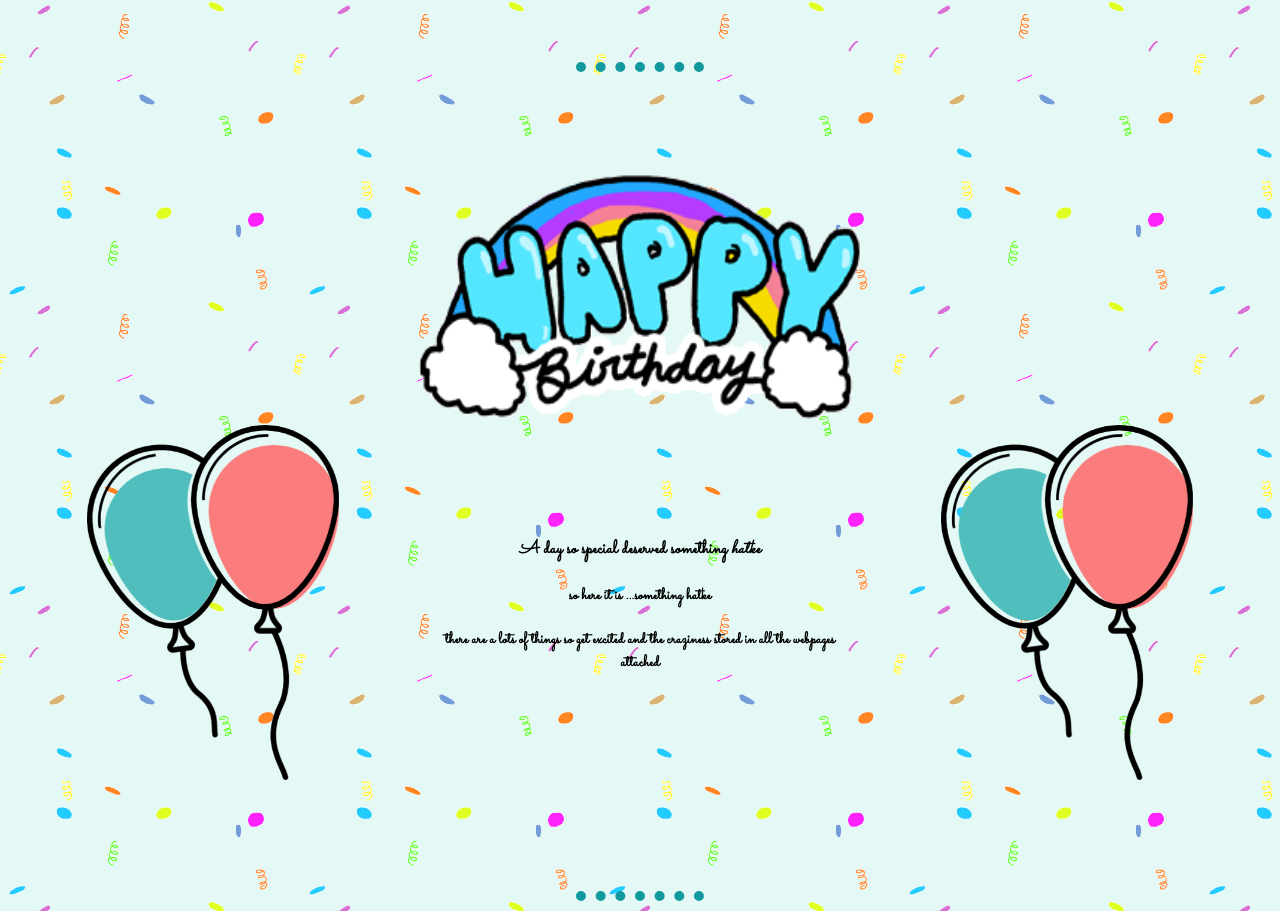
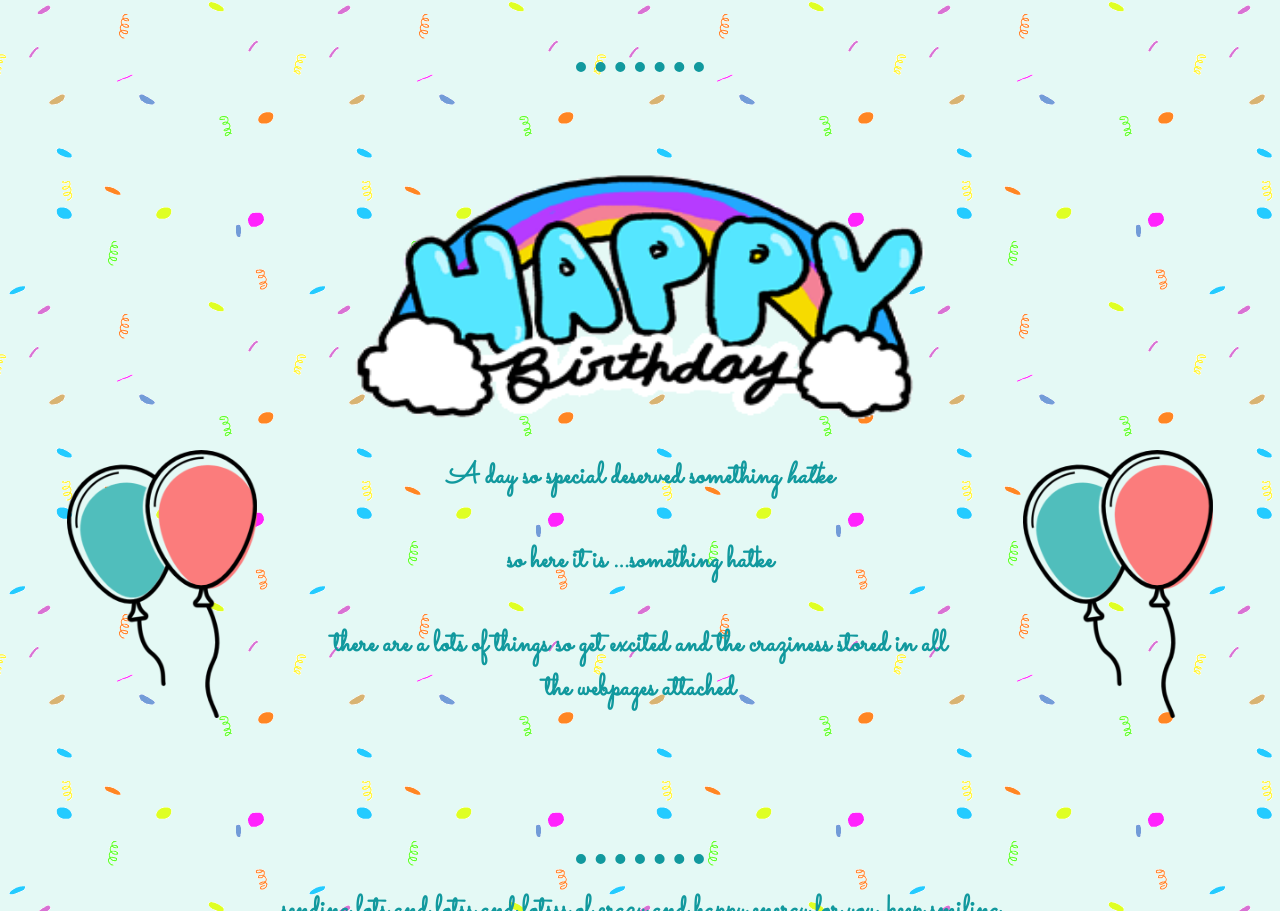
Before and after one commit to oyehappybirthday/yo, a plain HTML site: page index.html in a window 1280 px wide. Shown: the part 719-1630 px from the top of the page. Drawn offline with Linux system fonts and the light colour scheme.

Commit message:
Update styles.css

```diff
--- a/styles.css
+++ b/styles.css
@@ -69,7 +69,7 @@ width: 10%;
 }
 .d9z{margin: 100px auto auto auto;
 height:250px;
-width: 35%;
+width: 45%;
 display: block;}
 .aa{height: 30px;
 border-radius: 100%;
@@ -89,3 +89,7 @@ margin-top: 50px;}
 .ppp{font-size: 50px;}
 
 .h11{font-size: 100px;}
+.h41{text-align: center;
+color: #11999e;
+font-size: 30px;
+margin-left: auto;}
```
